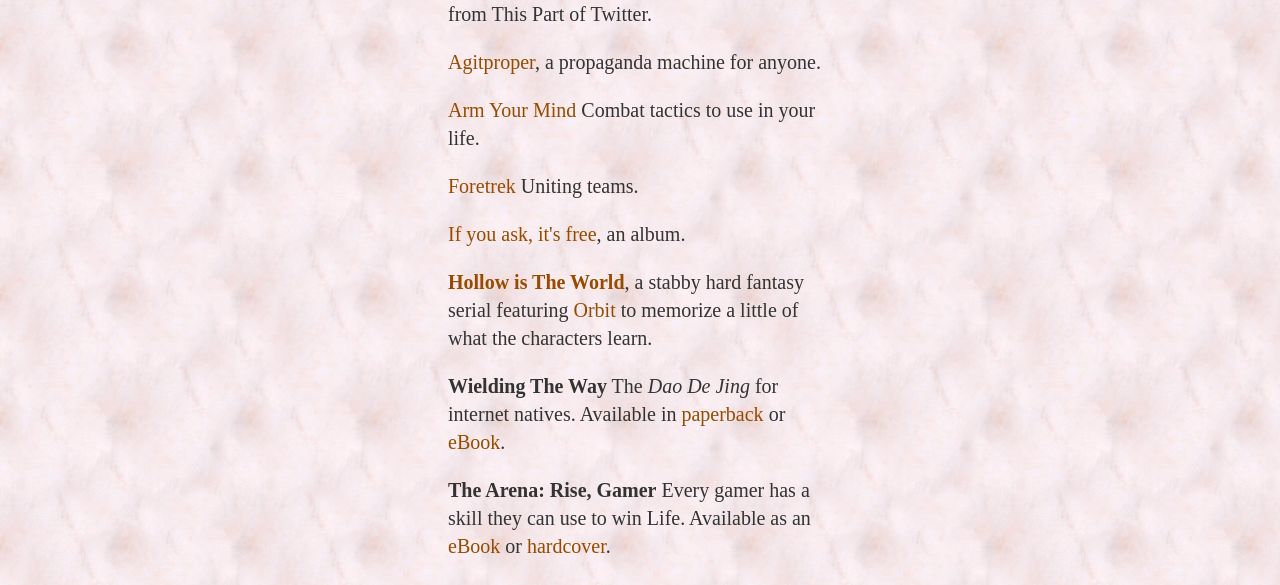
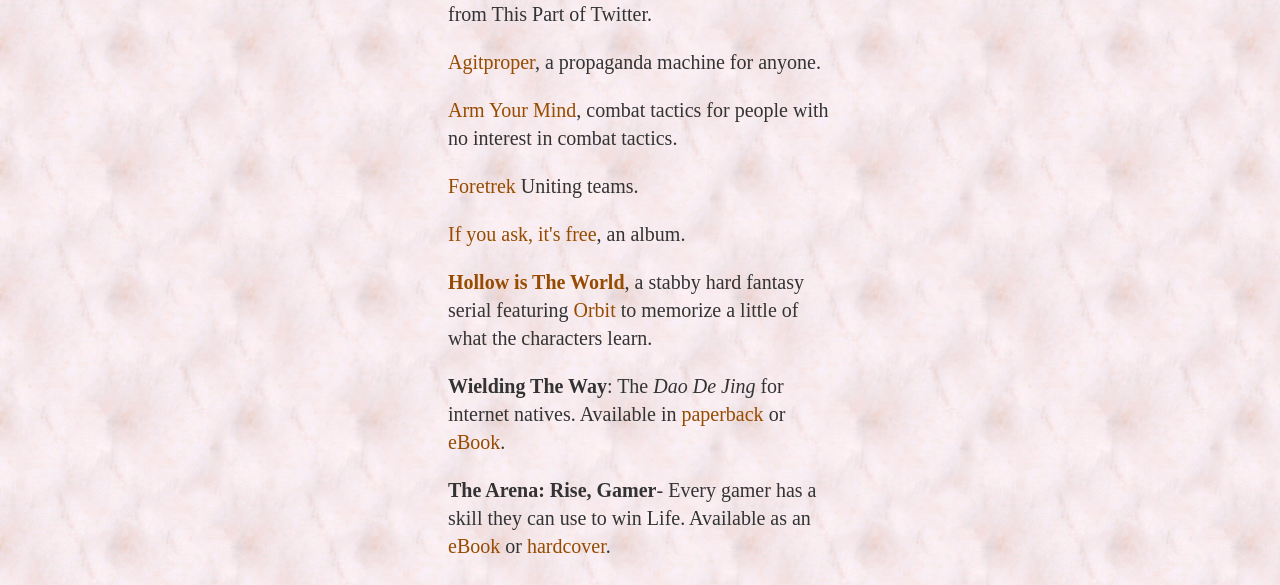
Before and after one commit to ray-dorai/ray-dorai.github.io, a Jekyll site: the page built from index.html, in a window 1280 px wide. Shown: the part 980-1565 px from the top of the page. Built offline with Jekyll 4.4.1, drawn with Linux system fonts in a browser that asks for light colours; some web fonts are replaced.

Commit message:
Update index.html

```diff
--- a/index.html
+++ b/index.html
@@ -20,12 +20,12 @@
 	<h1>Projects:</h1>
 		<p><a href="/tpotcouchsurfing.html">TPOT Couch Surfing</a>, a map of space available from This Part of Twitter.</p>
 	        <p><a href="https://www.agitproper.org/">Agitproper</a>, a propaganda machine for anyone.</p>
-	        <p><a href="https://ray-dorai.github.io/armyourmind/">Arm Your Mind</a> Combat tactics to use in your life.</p>
+	        <p><a href="https://ray-dorai.github.io/armyourmind/">Arm Your Mind</a>, combat tactics for people with no interest in combat tactics.</p>
 	        <p><a href="https://foretrek.com/">Foretrek</a> Uniting teams.</p>
 	        <p><a href="https://raydoraisamy.bandcamp.com/album/if-you-ask-its-free">If you ask, it's free</a>, an album.</p>
 	        <p><b><a href="https://hitw.neocities.org/">Hollow is The World</a></b>, a stabby hard fantasy serial featuring <a href="https://withorbit.com/">Orbit</a> to memorize a little of what the characters learn.
-	        <p><b>Wielding The Way</b> The <i>Dao De Jing</i> for internet natives. Available in <a href="https://www.amazon.com/Wielding-Way-Ray-Doraisamy/dp/B09HG2FCGZ/ref=tmm_pap_swatch_0?_encoding=UTF8&qid=1633528813&sr=8-1">paperback</a> or <a href="https://forshaper.gumroad.com/l/wielding_the_way">eBook</a>.</p>
-		<p><b>The Arena: Rise, Gamer</b> Every gamer has a skill they can use to win Life. Available as an <a href="https://forshaper.gumroad.com/l/the_arena">eBook</a> or <a href="https://www.amazon.com/dp/B0B2TVM46T">hardcover</a>.</p>
+	        <p><b>Wielding The Way</b>: The <i>Dao De Jing</i> for internet natives. Available in <a href="https://www.amazon.com/Wielding-Way-Ray-Doraisamy/dp/B09HG2FCGZ/ref=tmm_pap_swatch_0?_encoding=UTF8&qid=1633528813&sr=8-1">paperback</a> or <a href="https://forshaper.gumroad.com/l/wielding_the_way">eBook</a>.</p>
+		<p><b>The Arena: Rise, Gamer</b>- Every gamer has a skill they can use to win Life. Available as an <a href="https://forshaper.gumroad.com/l/the_arena">eBook</a> or <a href="https://www.amazon.com/dp/B0B2TVM46T">hardcover</a>.</p>
 	        <p><a href="https://anchor.fm/walkswithray">Walks with Ray</a>, a podcast.</p>
 
 	<h1>Upcoming:</h1>
```
